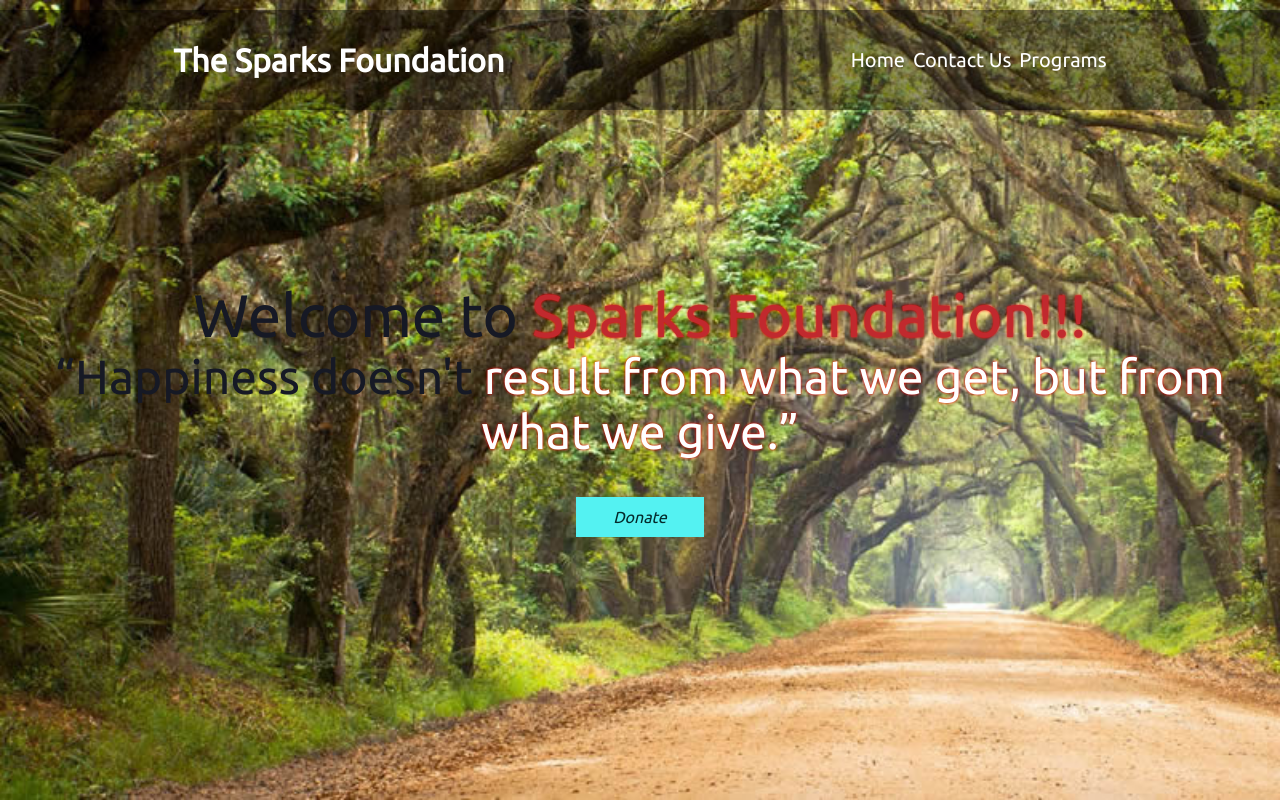
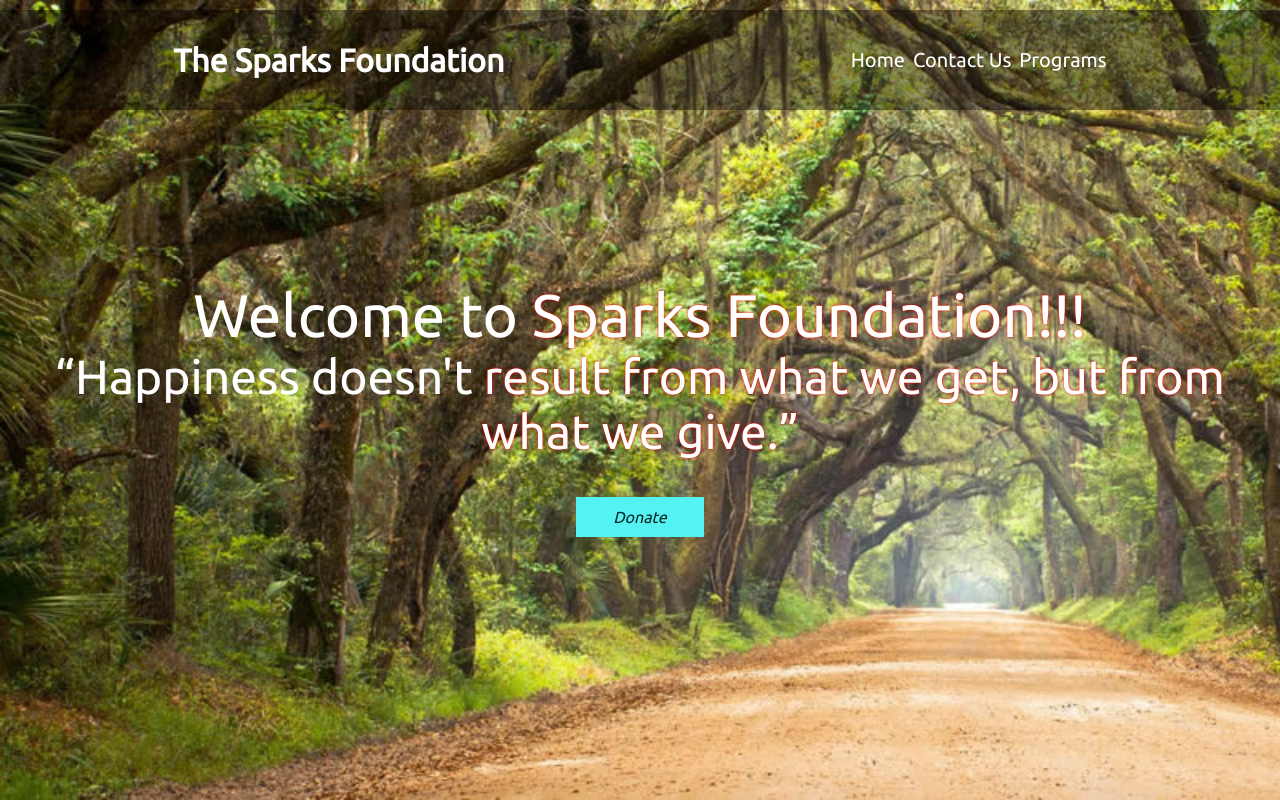
Before and after one commit to Gituatu/paymentgate, a website: page index.html in a window 1280 px wide. Drawn offline with nearby package versions, Linux system fonts and the light colour scheme.

Commit message:
Update stylesheet.css

```diff
--- a/public/css/stylesheet.css
+++ b/public/css/stylesheet.css
@@ -57,11 +57,11 @@
     font-size: 7.5vh;
     font-family: 'Open Sans', sans-serif;
     text-align: center;
-    color : #161925;
+    color : #FFFFFF;
 }
 
 .main span{
-    color : #C1292E;
+    color : #FFFFFF;
     text-shadow: 2px 2px 4px #000000;
     text-shadow: 0 0 3px #FF0000;
     font-family: 'Ubuntu' , sans-serif;
```
